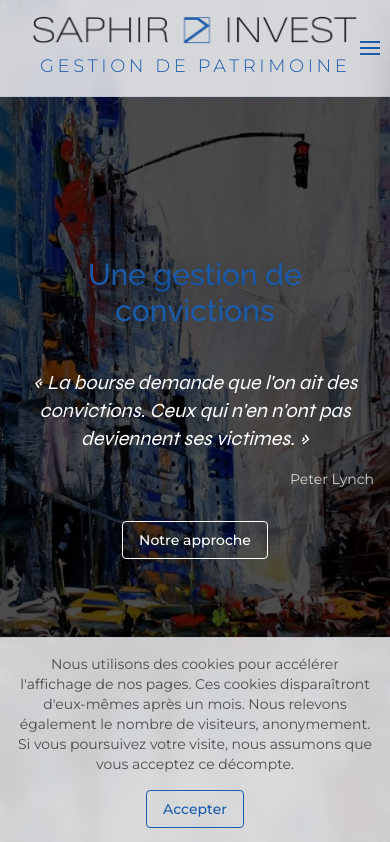
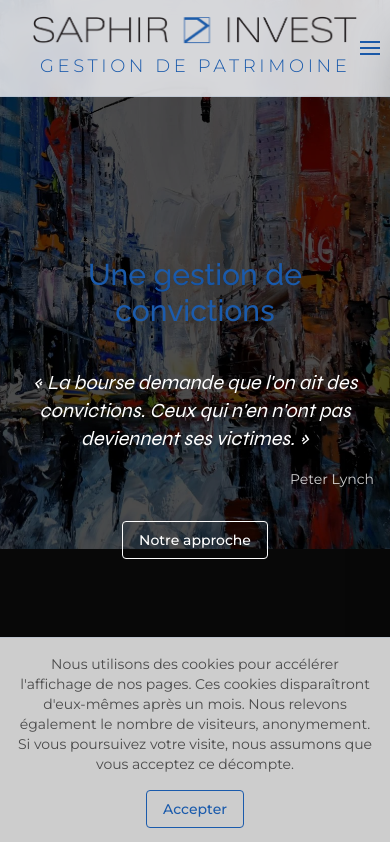
Before and after one commit to hugogebel-boop/SaphirInvest_Refonte_SiteWeb, a Next.js app in the folder site/: page / in a window 390 px wide. Shown: the top 842 px of the page. Built offline with nearby package versions, Linux system fonts and the light colour scheme.

Commit message:
reglage tableau mobile

```diff
--- a/site/app/globals.css
+++ b/site/app/globals.css
@@ -13,9 +13,28 @@ html {
 }
 
 body {
-  @apply bg-cover bg-center bg-no-repeat bg-fixed text-saphir-dark antialiased;
+  @apply bg-no-repeat bg-fixed text-saphir-dark antialiased;
   background-image: url("/Tableau/complete-web (1).webp");
+  background-color: #1a1a1a;
+  background-size: cover;
+  background-position: center top;
   position: relative;
+}
+
+/* Sur mobile, ajuster le fond pour éviter le zoom excessif */
+@media (max-width: 768px) {
+  body {
+    background-size: 200% auto;
+    background-position: center top;
+    background-attachment: scroll;
+  }
+}
+
+@media (max-width: 480px) {
+  body {
+    background-size: 250% auto;
+    background-position: 60% top;
+  }
 }
 
 /* Overlay sombre sur le fond */
```
